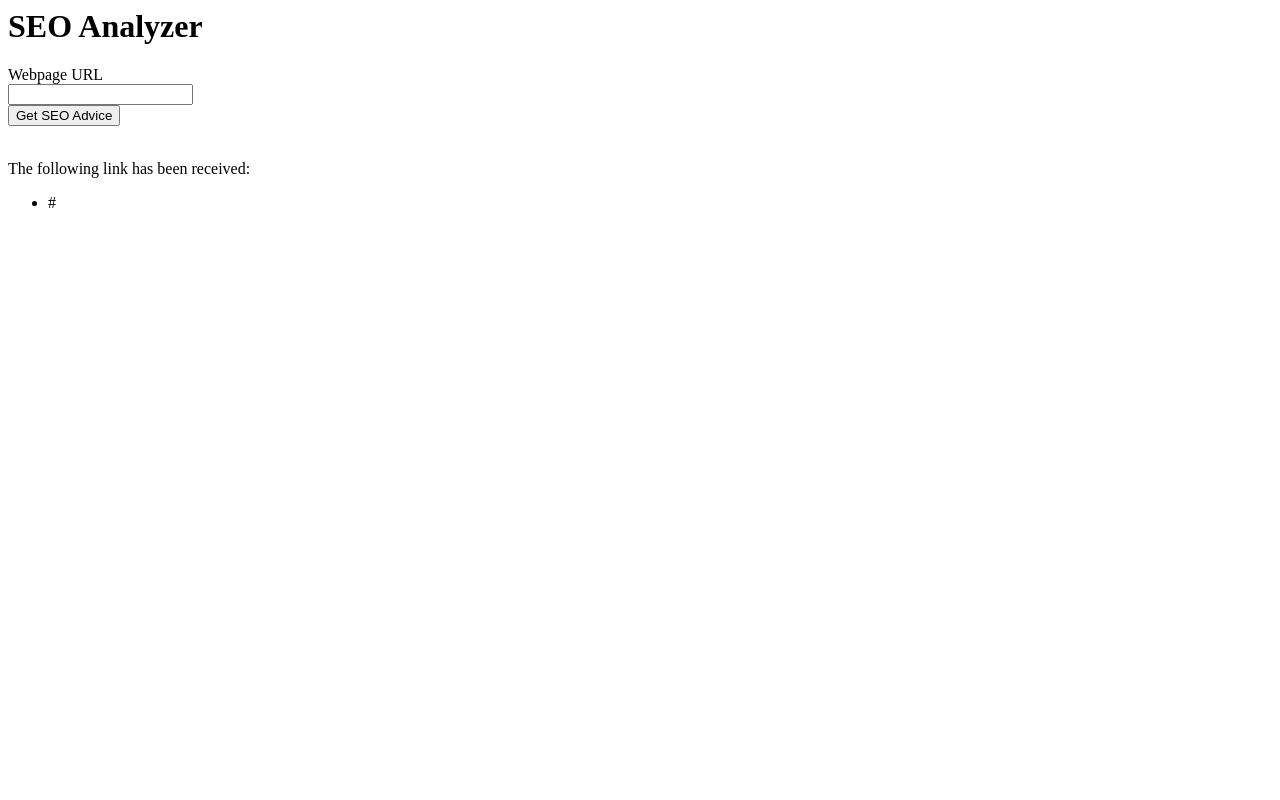
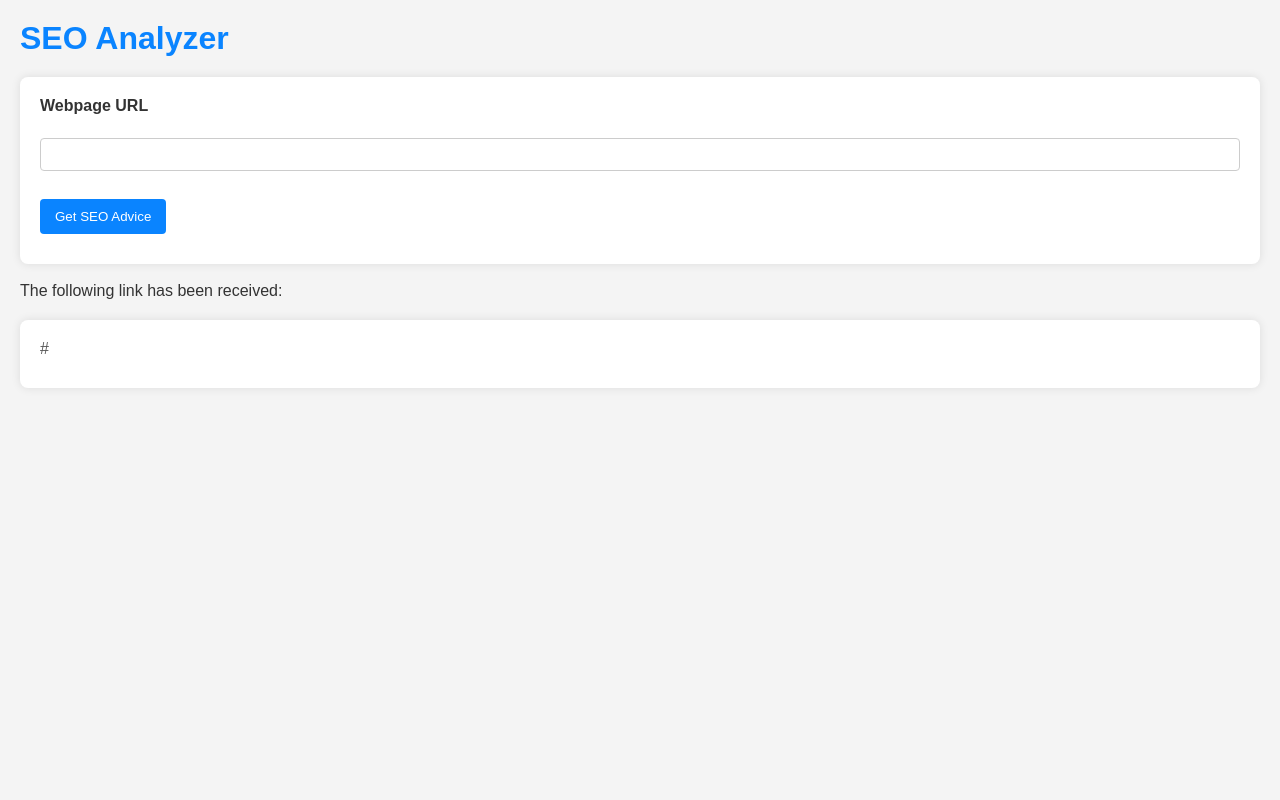
Before and after one commit to alpnix/LinkedIn-Profile-Analyzer, a Flask app: template templates/index.html in a window 1280 px wide. Run offline with Flask 3, Linux system fonts and the light colour scheme; the template is opened without the code that fills it: most values are stand-ins (such as "Sample title", 1, 10 or a date in 2020).

Commit message:
added gpt generated css to html

```diff
--- a/scripts/scraper.py
+++ b/scripts/scraper.py
@@ -15,7 +15,7 @@ def get_links(soup):
     # links.append(link.get('href'))
     # return links
 
-    return soup.find_all('a')
+    return soup.find_all("a")
 
 
 def get_metatags(soup):
@@ -24,10 +24,10 @@ def get_metatags(soup):
     #     metatags.append(metatag.get('name'))
     # return metatags
 
-    return soup.find_all('meta')
+    return soup.find_all("meta")
 
 
-soup = BeautifulSoup(get_html(URL), 'html.parser')
+soup = BeautifulSoup(get_html(URL), "html.parser")
 
 # printing link tags
 for link in get_links(soup):
--- a/templates/index.html
+++ b/templates/index.html
@@ -5,6 +5,77 @@
   <meta charset="UTF-8">
   <meta name="viewport" content="width=device-width, initial-scale=1.0">
   <title>SEO Analyzer</title>
+  <style>
+    /* Reset some default browser styles */
+    body, h1, form, ul, li {
+      margin: 0;
+      padding: 0;
+    }
+
+    body {
+      font-family: Arial, sans-serif;
+      background-color: #f4f4f4;
+      padding: 20px;
+      color: #333;
+    }
+
+    h1 {
+      color: #0a84ff;
+      margin-bottom: 20px;
+    }
+
+    form {
+      background-color: #fff;
+      padding: 20px;
+      border-radius: 8px;
+      box-shadow: 0 0 10px rgba(0, 0, 0, 0.1);
+    }
+
+    label, input[type="text"], input[type="submit"] {
+      display: block;
+      margin-bottom: 10px;
+    }
+
+    label {
+      margin-bottom: 5px;
+      font-weight: bold;
+    }
+
+    input[type="text"] {
+      width: 100%;
+      padding: 8px;
+      border: 1px solid #ccc;
+      border-radius: 4px;
+    }
+
+    input[type="submit"] {
+      background-color: #0a84ff;
+      color: white;
+      padding: 10px 15px;
+      border: none;
+      border-radius: 4px;
+      cursor: pointer;
+    }
+
+    input[type="submit"]:hover {
+      background-color: #0070f3;
+    }
+
+    ul {
+      list-style-type: none;
+      padding: 20px;
+      background-color: #fff;
+      border-radius: 8px;
+      box-shadow: 0 0 10px rgba(0, 0, 0, 0.1);
+      margin-top: 20px;
+    }
+
+    li {
+      margin-bottom: 10px;
+      color: #555;
+    }
+
+  </style>
 </head>
 
 <body>
```
